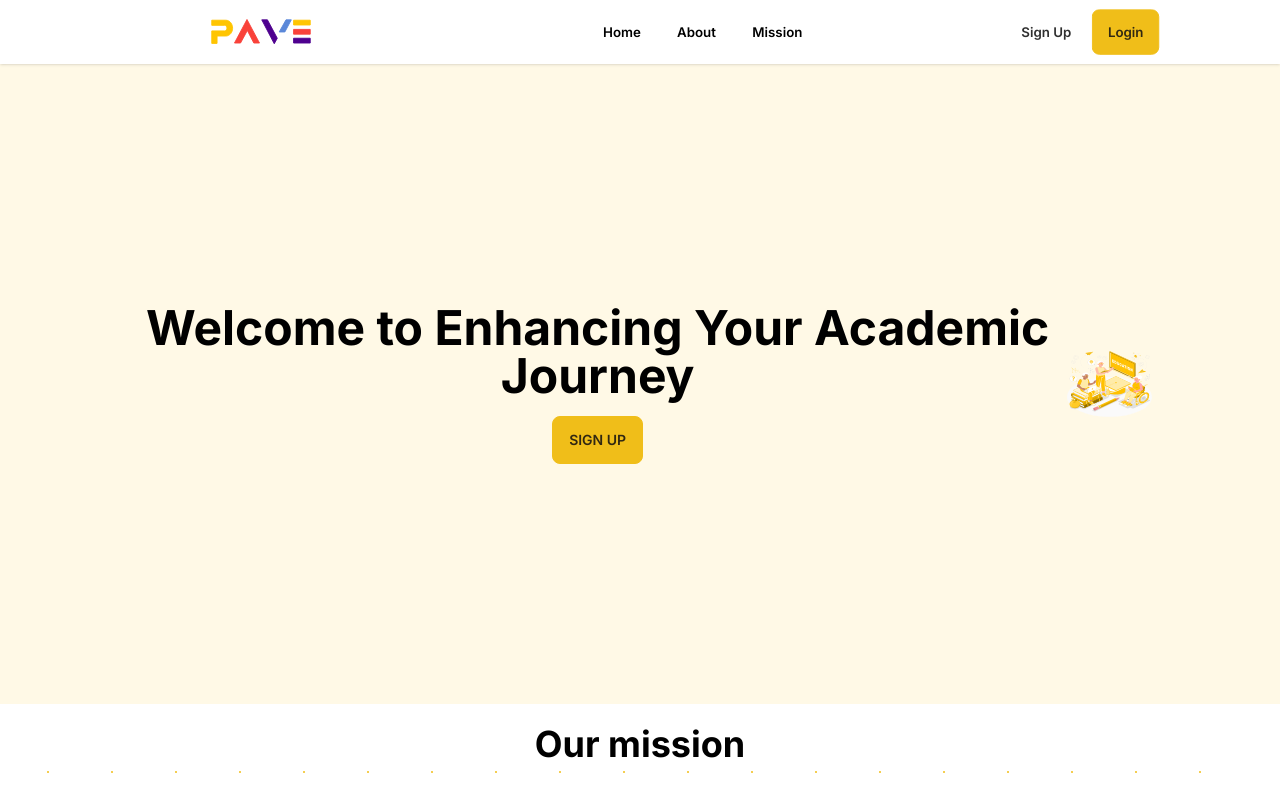
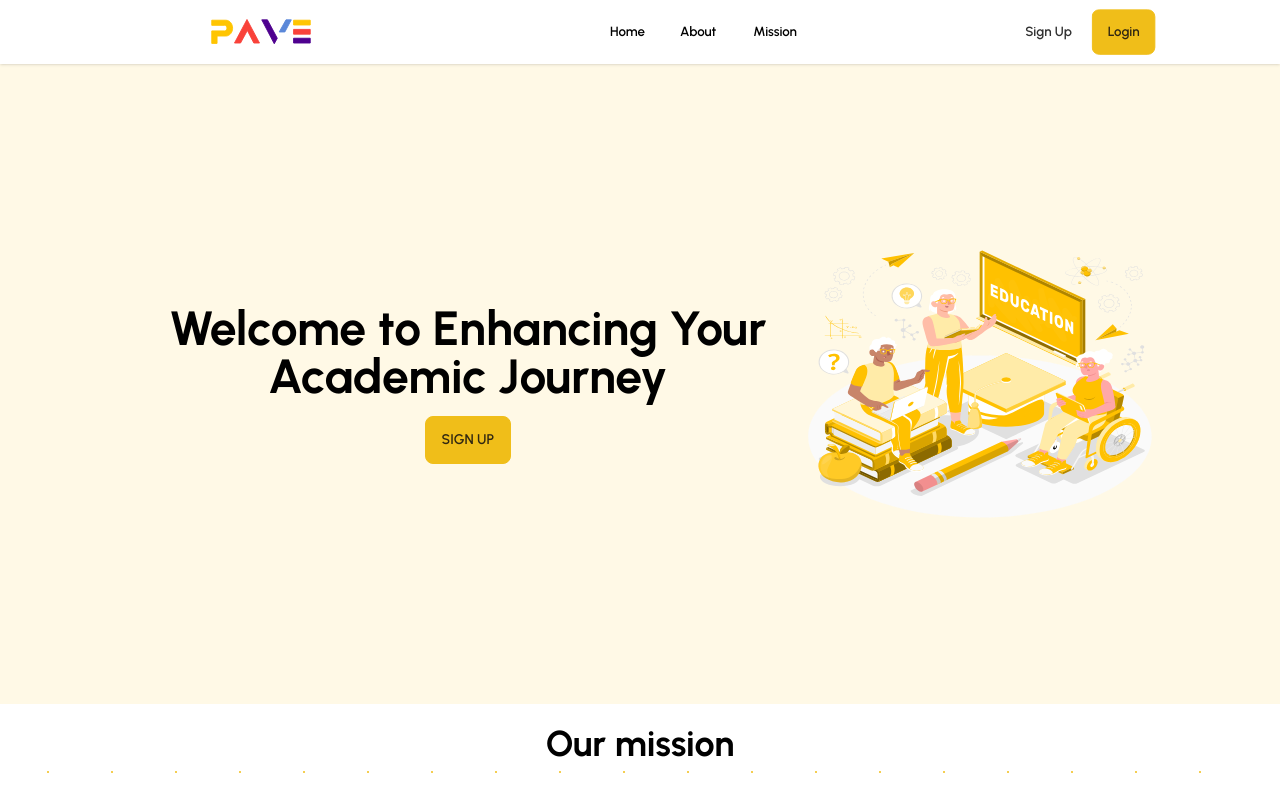
Before and after one commit to iam-hbk/pave-web, a Next.js app: page / in a window 1280 px wide. Shown: the top 800 px of the page. Built offline with nearby package versions, Linux system fonts and the light colour scheme.

Commit message:
updated Welcome component

```diff
--- a/src/app/layout.tsx
+++ b/src/app/layout.tsx
@@ -1,8 +1,8 @@
 import './globals.css'
 import type { Metadata } from 'next'
-import { Inter } from 'next/font/google'
+import { Urbanist } from 'next/font/google'
 
-const inter = Inter({ subsets: ['latin'] })
+const inter = Urbanist({ subsets: ['latin'] })
 
 export const metadata: Metadata = {
   title: 'Pave',
--- a/src/components/ContactUs.tsx
+++ b/src/components/ContactUs.tsx
@@ -10,7 +10,7 @@ export default function ContactUs() {
         <div className="flex w-1/2 justify-start  flex-col">
           <div className="text-2xl text-white font-bold">Contact Us</div>
           <div className="text-white">
-            Have questions or need assistance? We're here to help
+            Have questions or need assistance? We&apos;re here to help
           </div>
           <input
             type="text"
--- a/src/components/Welcome.tsx
+++ b/src/components/Welcome.tsx
@@ -11,7 +11,7 @@ export default function Welcome() {
           <button className="btn btn-primary mt-4">Sign up</button>
         </div>
         <div className="flex justify-center items-center hidden md:flex">
-          <Image width={100} height={100} src="/assets/svgs/Education.svg" alt="Welcome" />
+          <Image width={511} height={397} src="/assets/svgs/Education.svg" alt="Welcome" />
         </div>
       </div>
     </div>
```
